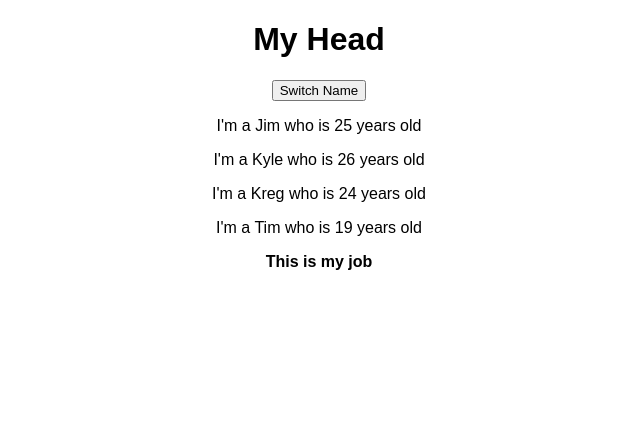
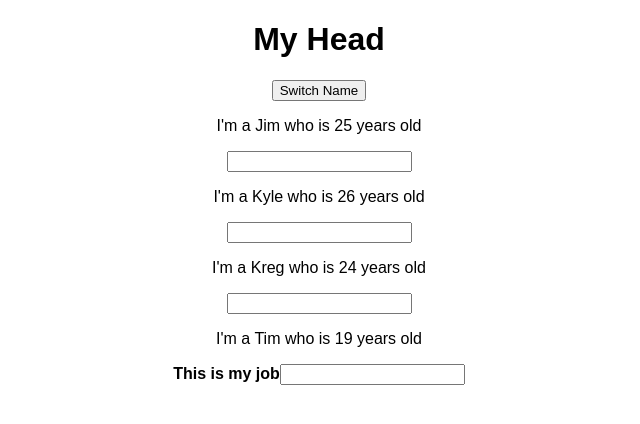
Before and after one commit to pannonbeard/udemy-react-complete-guide, a React (Create React App) app: page / in a window 1280 px wide. Shown: the top 424 px of the page, without its empty margins (321-961 px from the left). Built offline with nearby package versions, Linux system fonts and the light colour scheme.

Commit message:
Added changed handler

```diff
--- a/src/App.js
+++ b/src/App.js
@@ -17,6 +17,12 @@ class App extends Component {
     this.setState({ people })
   }
 
+  nameChangeHandler = (e) => {
+    let people = this.state.people
+    people[1].name = e.target.value
+    this.setState({ people })
+  }
+
   render() {
     const { people } = this.state
     return (
@@ -29,9 +35,10 @@ class App extends Component {
             name={person.name}
             age={person.age}
             click={this.switchNameHandler.bind(this, 'max')}
+            change={this.nameChangeHandler}
           />
         ))}
-        <Person name={'Tim'} age={19}>
+        <Person name={'Tim'} age={19} change={this.nameChangeHandler}>
           <strong>This is my job</strong>
         </Person>
       </div>
--- a/src/Person/Person.js
+++ b/src/Person/Person.js
@@ -1,9 +1,10 @@
 import React from 'react'
 
-const person = ({name, age, click, children}) =>
+const person = ({name, age, click, change, children}) =>
   <div>
     <p onClick={click}>I'm a {name} who is {age} years old</p>
     {children}
+    <input type="text" onChange={change}/>
   </div>
 
 export default person;
```
